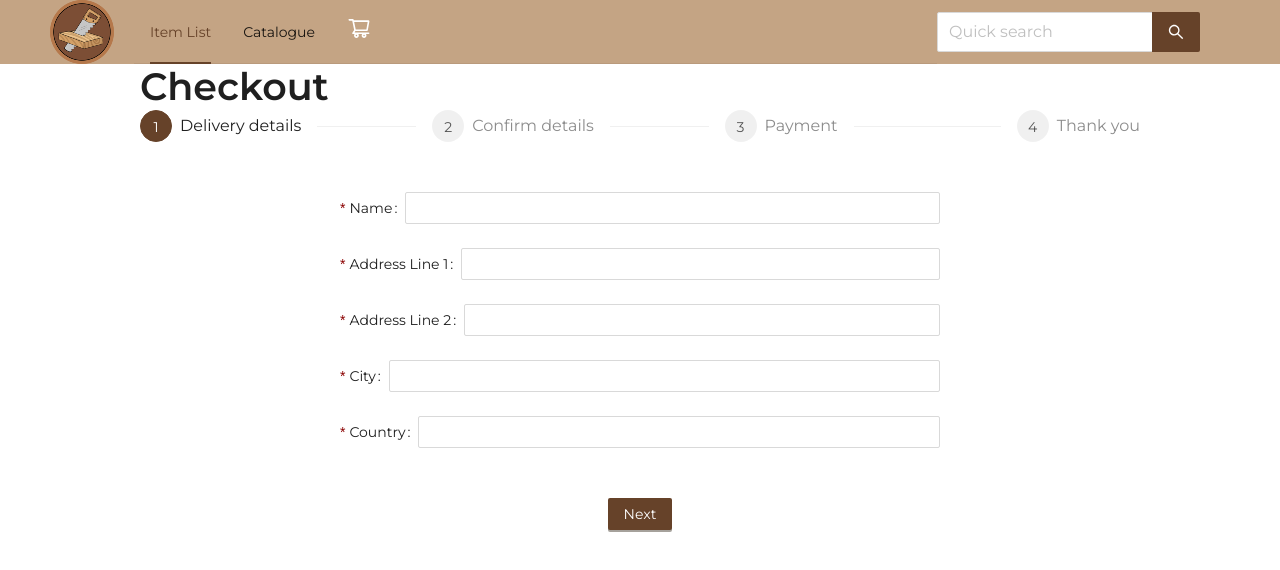
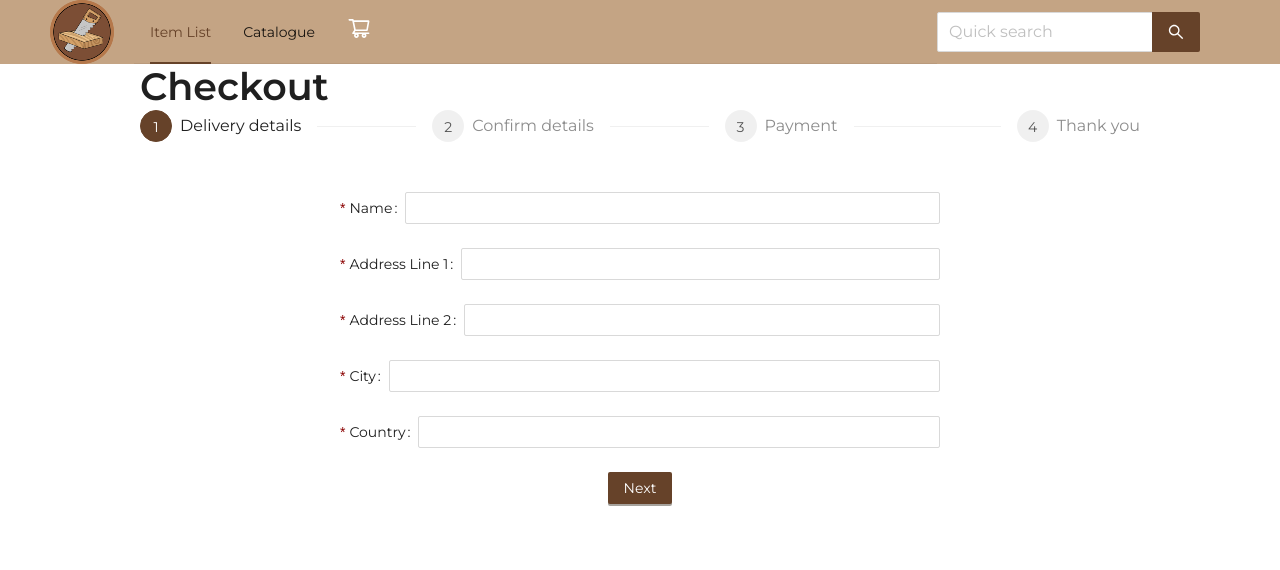
Before and after one commit to jayyasay/ecommerce, a React (Create React App) app: page /checkout in a window 1280 px wide. Shown: the top 570 px of the page. Built offline with nearby package versions, Linux system fonts and the light colour scheme.

Commit message:
Changes before payment integration

```diff
--- a/src/components/checkout/ConfirmDetails.js
+++ b/src/components/checkout/ConfirmDetails.js
@@ -11,12 +11,25 @@ import {
   Typography,
 } from "antd";
 
-function ConfirmDetails() {
+function ConfirmDetails(props) {
+  const { customerDetails } = props;
 
   const { cartItems, setCartItems } = useContext(CartContext);
 
+  if (!customerDetails) {
+    return <p>Loading...</p>; // or some other fallback UI
+  }
+
+  console.log(customerDetails);
+
   return (
     <>
+      <h2>Customer Details</h2>
+      <p>Name: {customerDetails.customerName}</p>
+      <p>Address Line 1: {customerDetails.customerAddress1}</p>
+      <p>Address Line 2: {customerDetails.customerAddress2}</p>
+      <p>City: {customerDetails.customerCity}</p>
+      <p>Country: {customerDetails.customerCountry}</p>
       {cartItems.map((item) => (
         <div>
           <h1>{item.name}</h1>
@@ -24,7 +37,7 @@ function ConfirmDetails() {
         </div>
       ))}
     </>
-    )
+  );
 }
 
-export default ConfirmDetails
+export default ConfirmDetails;
--- a/src/components/checkout/CustomerDetails.js
+++ b/src/components/checkout/CustomerDetails.js
@@ -1,13 +1,27 @@
-import { Select, Form, Input } from "antd";
+import { useState, useEffect } from "react";
+import { Select, Form, Input, Button } from "antd";
 
 const { Option } = Select;
 
-function CustomerDetails() {
+function CustomerDetails(props) {
+
+    const { customerDetails, setCustomerDetails } = props;
+
+  const onFinish = (values) => {
+    props.updateCustomerDetails(values);
+  };
+
+//   const handleChange = (event) => {
+//     props.customerDetails({
+//       [event.target.name]: event.target.value,
+//     });
+//   };
+
   return (
     <>
       <Form
         name="control-ref"
-        //   onFinish={onFinish}
+        onFinish={onFinish}
         style={{
           maxWidth: 600,
           margin: "50px auto",
@@ -22,6 +36,7 @@ function CustomerDetails() {
               message: "Field is required",
             },
           ]}
+          initialValue={customerDetails && customerDetails.customerName}
         >
           <Input />
         </Form.Item>
@@ -34,6 +49,7 @@ function CustomerDetails() {
               message: "Field is required",
             },
           ]}
+          initialValue={customerDetails && customerDetails.customerAddress1}
         >
           <Input />
         </Form.Item>
@@ -46,6 +62,7 @@ function CustomerDetails() {
               message: "Field is required",
             },
           ]}
+          initialValue={customerDetails && customerDetails.customerAddress2}
         >
           <Input />
         </Form.Item>
@@ -58,6 +75,7 @@ function CustomerDetails() {
               message: "Field is required",
             },
           ]}
+          initialValue={customerDetails && customerDetails.customerCity}
         >
           <Input />
         </Form.Item>
@@ -70,8 +88,19 @@ function CustomerDetails() {
               message: "Field is required",
             },
           ]}
+          initialValue={customerDetails && customerDetails.customerCountry}
         >
           <Input />
+        </Form.Item>
+        <Form.Item
+          wrapperCol={{
+            span: 24,
+          }}
+          style={{textAlign: "center"}}
+        >
+          <Button type="primary" htmlType="submit">
+            Next
+          </Button>
         </Form.Item>
       </Form>
     </>
--- a/src/pages/Checkout.js
+++ b/src/pages/Checkout.js
@@ -13,31 +13,43 @@ import {
 import { Link } from "react-router-dom";
 import CustomerDetails from "../components/checkout/CustomerDetails";
 import ConfirmDetails from "../components/checkout/ConfirmDetails";
+import Payment from "../components/checkout/Payment";
+
+function Checkout() {
+  const { Title } = Typography;
+
+  const { cartItems, setCartItems } = useContext(CartContext);
+  const [current, setCurrent] = useState(0);
+  const [customerDetails, setCustomerDetails] = useState({});
+
+  const updateCustomerDetails = (values) => {
+    setCustomerDetails((prevCustomerDetails) => ({
+      ...prevCustomerDetails,
+      ...values,
+    }));
+    next();
+  };
 
   const steps = [
     {
       title: "Delivery details",
-    content: <CustomerDetails />,
+      content: (
+        <CustomerDetails updateCustomerDetails={updateCustomerDetails} customerDetails={customerDetails}/>
+      ),
     },
     {
       title: "Confirm details",
-    content: <ConfirmDetails />,
+      content: <ConfirmDetails customerDetails={customerDetails} />,
     },
     {
       title: "Payment",
-    content: "Content Here",
+      content: <Payment />,
     },
     {
       title: "Thank you",
       content: "Content Here",
     },
   ];
-
-function Checkout() {
-  const { Title } = Typography;
-
-  const { cartItems, setCartItems } = useContext(CartContext);
-  const [current, setCurrent] = useState(0);
 
   const next = () => {
     setCurrent(current + 1);
@@ -60,8 +72,8 @@ function Checkout() {
           <Steps current={current} items={items} />
           <div>{steps[current].content}</div>
         </Col>
-        <Col span={24} style={{textAlign: "center"}}>
-          {current < steps.length - 1 && (
+        <Col span={24} style={{ textAlign: "center" }}>
+          {current === 0 ? null : (
             <Button type="primary" onClick={() => next()}>
               Next
             </Button>
```
Lines whose indentation alone changed are shown as unchanged.
